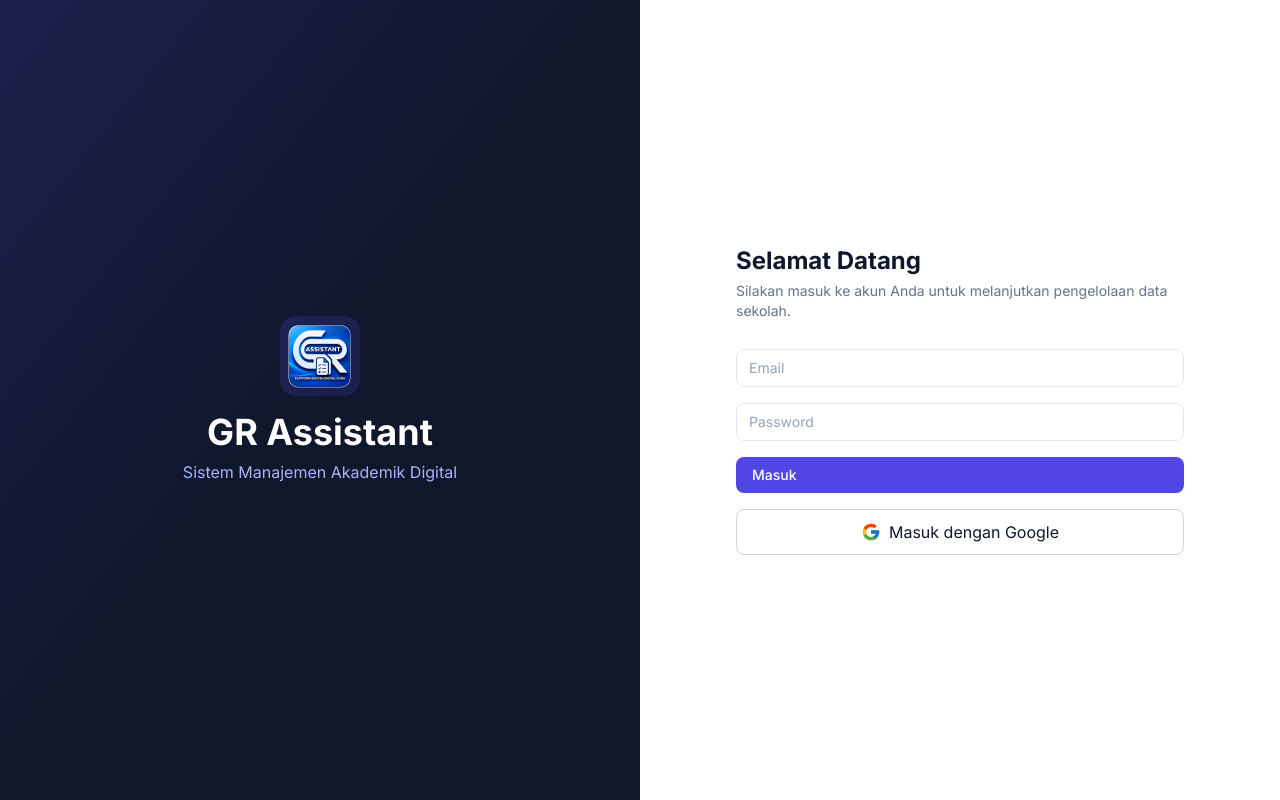
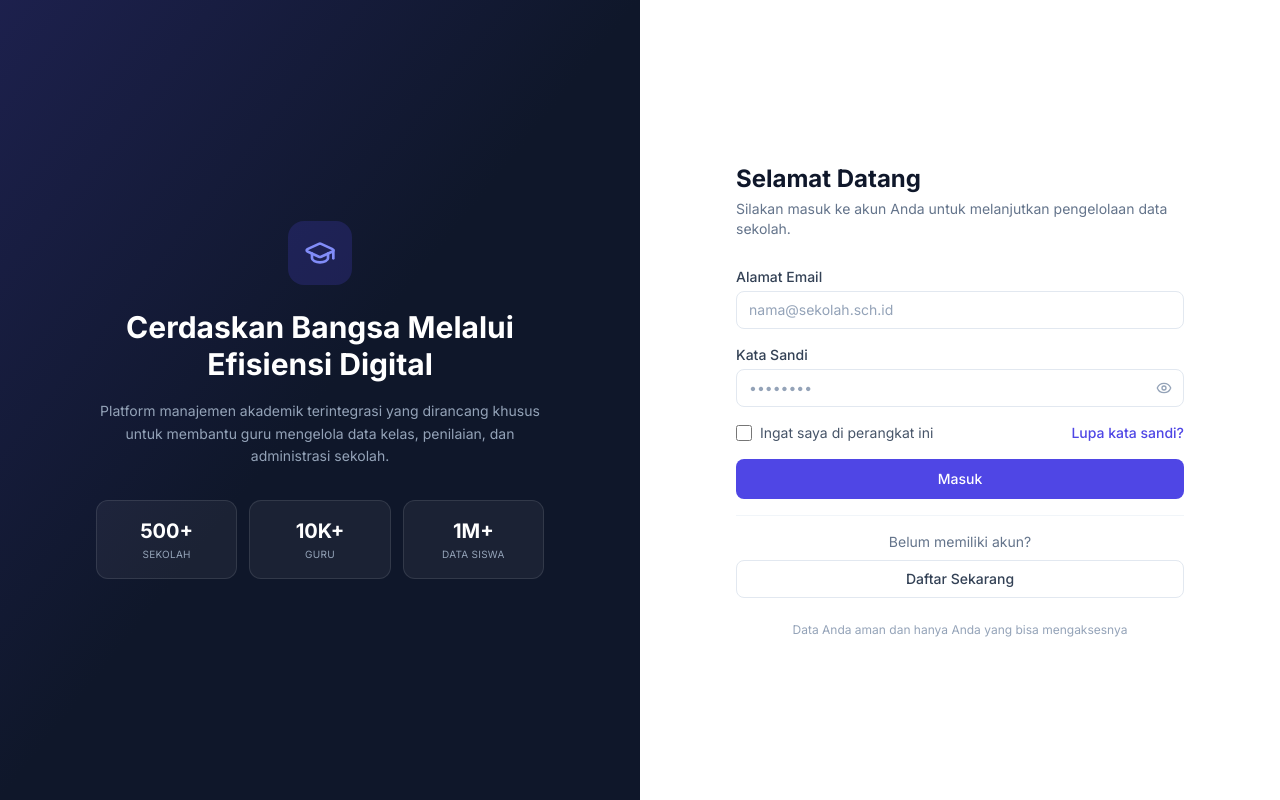
Before and after one commit to grkziwii19/Beginner-Project, a Next.js app: page /login in a window 1280 px wide. Built offline with nearby package versions, Linux system fonts and the light colour scheme; no server answers.

Commit message:
Update Login Google

```diff
--- a/src/app/login/page.tsx
+++ b/src/app/login/page.tsx
@@ -3,8 +3,7 @@
 import { useState } from 'react'
 import { useRouter } from 'next/navigation'
 import { createClient } from '@/lib/supabase/client'
-import Image from 'next/image'
-import { Eye, EyeOff } from 'lucide-react'
+import { GraduationCap, Eye, EyeOff } from 'lucide-react'
 
 export default function LoginPage() {
   const router = useRouter()
@@ -16,6 +15,15 @@
   const [loading, setLoading] = useState(false)
   const [error, setError] = useState('')
   const [remember, setRemember] = useState(false)
+
+  const redirectAfterAuth = (user: any) => {
+    if (user?.user_metadata?.onboarded) {
+      router.push('/dashboard')
+    } else {
+      router.push('/onboarding')
+    }
+    router.refresh()
+  }
 
   const handleLogin = async (e: React.FormEvent<HTMLFormElement>) => {
     e.preventDefault()
@@ -34,7 +42,7 @@
         return
       }
 
-      router.push('/dashboard')
+      redirectAfterAuth(data.user)
     } catch {
       setError('Terjadi kesalahan. Coba lagi nanti.')
     } finally {
@@ -42,40 +50,23 @@
     }
   }
 
-  const handleGoogleLogin = async () => {
-    const { error } = await supabase.auth.signInWithOAuth({
-      provider: 'google',
-      options: {
-        redirectTo: `${window.location.origin}/auth/callback`,
-      },
-    })
-
-    if (error) setError(error.message)
-  }
-
   const handleRegister = async () => {
     if (loading) return
-
-    if (!email || !password) {
-      setError('Isi email dan kata sandi terlebih dahulu.')
-      return
-    }
-
+    if (!email || !password) { setError('Isi email dan kata sandi terlebih dahulu.'); return }
     setLoading(true)
     setError('')
 
     try {
-      const { error } = await supabase.auth.signUp({
-        email: email.trim(),
-        password,
-      })
+      const { data, error } = await supabase.auth.signUp({ email: email.trim(), password })
+      if (error) { setError(error.message); return }
 
-      if (error) {
-        setError(error.message)
-        return
+      // If email confirmation is disabled, session exists immediately
+      if (data.session) {
+        router.push('/onboarding')
+        router.refresh()
+      } else {
+        alert('Akun berhasil dibuat! Silakan cek email untuk verifikasi, lalu login.')
       }
-
-      alert('Akun berhasil dibuat! Silakan login.')
     } catch {
       setError('Terjadi kesalahan saat membuat akun.')
     } finally {
@@ -85,67 +76,78 @@
 
   return (
     <div className="min-h-screen flex">
-
-      {/* LEFT */}
+      {/* Left panel - dark hero */}
       <div className="hidden lg:flex lg:w-1/2 bg-slate-900 flex-col items-center justify-center p-12 text-center relative overflow-hidden">
         <div className="absolute inset-0 bg-gradient-to-br from-indigo-900/40 via-slate-900 to-slate-900" />
-
-        <div className="relative z-10 max-w-md text-center">
-
-          <div className="w-20 h-20 bg-indigo-600/20 rounded-2xl flex items-center justify-center mx-auto mb-4 overflow-hidden">
-            <Image
-              src="/icons/icon-512x512.png"
-              alt="GR Assistant"
-              width={64}
-              height={64}
-            />
+        <div className="relative z-10 max-w-md">
+          <div className="w-16 h-16 bg-indigo-600/20 rounded-2xl flex items-center justify-center mx-auto mb-6">
+            <GraduationCap className="w-8 h-8 text-indigo-400" />
           </div>
-
-          <h1 className="text-4xl font-bold text-white">GR Assistant</h1>
-
-          <p className="text-indigo-300 mt-2">
-            Sistem Manajemen Akademik Digital
+          <h1 className="text-3xl font-bold text-white leading-tight">
+            Cerdaskan Bangsa Melalui Efisiensi Digital
+          </h1>
+          <p className="text-slate-400 mt-4 text-sm leading-relaxed">
+            Platform manajemen akademik terintegrasi yang dirancang khusus untuk membantu guru mengelola data kelas, penilaian, dan administrasi sekolah.
           </p>
-
+          <div className="grid grid-cols-3 gap-3 mt-8">
+            {[['500+', 'SEKOLAH'], ['10K+', 'GURU'], ['1M+', 'DATA SISWA']].map(([num, label]) => (
+              <div key={label} className="bg-white/5 border border-white/10 rounded-xl py-4">
+                <p className="text-xl font-bold text-white">{num}</p>
+                <p className="text-[10px] text-slate-400 mt-0.5 tracking-wide">{label}</p>
+              </div>
+            ))}
+          </div>
         </div>
       </div>
 
-      {/* RIGHT */}
+      {/* Right panel - form */}
       <div className="flex-1 flex items-center justify-center p-6 bg-white">
-
         <div className="w-full max-w-md">
-
-          {/* MOBILE LOGO */}
           <div className="lg:hidden text-center mb-8">
-            <div className="w-14 h-14 mx-auto mb-4 overflow-hidden rounded-2xl">
-              <Image
-                src="/icons/icon-512x512.png"
-                alt="GR Assistant"
-                width={56}
-                height={56}
-              />
+            <div className="inline-flex items-center justify-center w-14 h-14 bg-indigo-600 rounded-2xl mb-4">
+              <GraduationCap className="w-7 h-7 text-white" />
             </div>
-            <h1 className="text-2xl font-bold text-slate-900">
-              GR Assistant
-            </h1>
+            <h1 className="text-2xl font-bold text-slate-900">GR Assistant</h1>
           </div>
 
-          <h2 className="text-2xl font-bold text-slate-900">
-            Selamat Datang
-          </h2>
-
+          <h2 className="text-2xl font-bold text-slate-900">Selamat Datang</h2>
           <p className="text-slate-500 text-sm mt-1 mb-7">
             Silakan masuk ke akun Anda untuk melanjutkan pengelolaan data sekolah.
           </p>
 
           <form onSubmit={handleLogin} className="space-y-4">
+            <div>
+              <label className="label">Alamat Email</label>
+              <input
+                type="email" className="input" placeholder="nama@sekolah.sch.id"
+                value={email} onChange={(e) => setEmail(e.target.value)}
+                autoComplete="email" required
+              />
+            </div>
 
-            <input className="input" value={email} onChange={e => setEmail(e.target.value)} placeholder="Email" />
-            <input className="input" type={showPassword ? 'text' : 'password'} value={password} onChange={e => setPassword(e.target.value)} placeholder="Password" />
+            <div>
+              <label className="label">Kata Sandi</label>
+              <div className="relative">
+                <input
+                  type={showPassword ? 'text' : 'password'} className="input pr-10"
+                  placeholder="••••••••" value={password}
+                  onChange={(e) => setPassword(e.target.value)}
+                  autoComplete="current-password" required
+                />
+                <button type="button" onClick={() => setShowPassword(v => !v)}
+                  className="absolute right-3 top-1/2 -translate-y-1/2 text-slate-400 hover:text-slate-600">
+                  {showPassword ? <EyeOff className="w-4 h-4" /> : <Eye className="w-4 h-4" />}
+                </button>
+              </div>
+            </div>
 
-            <button type="submit" className="btn-primary w-full">
-              {loading ? 'Masuk...' : 'Masuk'}
-            </button>
+            <div className="flex items-center justify-between text-sm">
+              <label className="flex items-center gap-2 cursor-pointer text-slate-600">
+                <input type="checkbox" checked={remember} onChange={e => setRemember(e.target.checked)} className="w-4 h-4 accent-indigo-600 rounded" />
+                Ingat saya di perangkat ini
+              </label>
+              <a href="#" className="text-indigo-600 hover:underline font-medium">Lupa kata sandi?</a>
+            </div>
 
             {error && (
               <div className="text-sm text-red-600 bg-red-50 border border-red-200 rounded-lg px-3 py-2">
@@ -153,26 +155,21 @@
               </div>
             )}
 
-    <button
-  type="button"
-  onClick={handleGoogleLogin}
-  className="w-full mt-3 border border-slate-300 rounded-lg px-4 py-2.5 flex items-center justify-center gap-2 hover:bg-slate-50"
->
-  <svg
-    xmlns="http://www.w3.org/2000/svg"
-    viewBox="0 0 48 48"
-    width="20"
-    height="20"
-  >
-    <path fill="#FFC107" d="M43.6 20.5H42V20H24v8h11.3C33.7 32.7 29.3 36 24 36c-6.6 0-12-5.4-12-12s5.4-12 12-12c3 0 5.7 1.1 7.8 3l5.7-5.7C34.1 6.1 29.3 4 24 4 12.9 4 4 12.9 4 24s8.9 20 20 20 20-8.9 20-20c0-1.3-.1-2.4-.4-3.5z"/>
-    <path fill="#FF3D00" d="M6.3 14.7l6.6 4.8C14.7 15.1 18.9 12 24 12c3 0 5.7 1.1 7.8 3l5.7-5.7C34.1 6.1 29.3 4 24 4 16.3 4 9.7 8.3 6.3 14.7z"/>
-    <path fill="#4CAF50" d="M24 44c5.2 0 10-2 13.6-5.3l-6.3-5.3C29.3 35 26.8 36 24 36c-5.3 0-9.7-3.3-11.3-8l-6.6 5.1C9.4 39.6 16.1 44 24 44z"/>
-    <path fill="#1976D2" d="M43.6 20.5H42V20H24v8h11.3c-1.1 3.2-3.3 5.7-6.3 7.4l6.3 5.3C39.8 36.5 44 30.8 44 24c0-1.3-.1-2.4-.4-3.5z"/>
-  </svg>
-  Masuk dengan Google
+            <button type="submit" className="btn-primary w-full justify-center py-2.5" disabled={loading}>
+              {loading ? 'Masuk...' : 'Masuk'}
             </button>
           </form>
 
+          <div className="mt-4 pt-4 border-t border-slate-100 text-center">
+            <p className="text-sm text-slate-500 mb-2">Belum memiliki akun?</p>
+            <button onClick={handleRegister} disabled={loading} className="btn-secondary w-full justify-center">
+              Daftar Sekarang
+            </button>
+          </div>
+
+          <p className="text-center text-xs text-slate-400 mt-6">
+            Data Anda aman dan hanya Anda yang bisa mengaksesnya
+          </p>
         </div>
       </div>
     </div>
```
Lines whose indentation alone changed are shown as unchanged.
